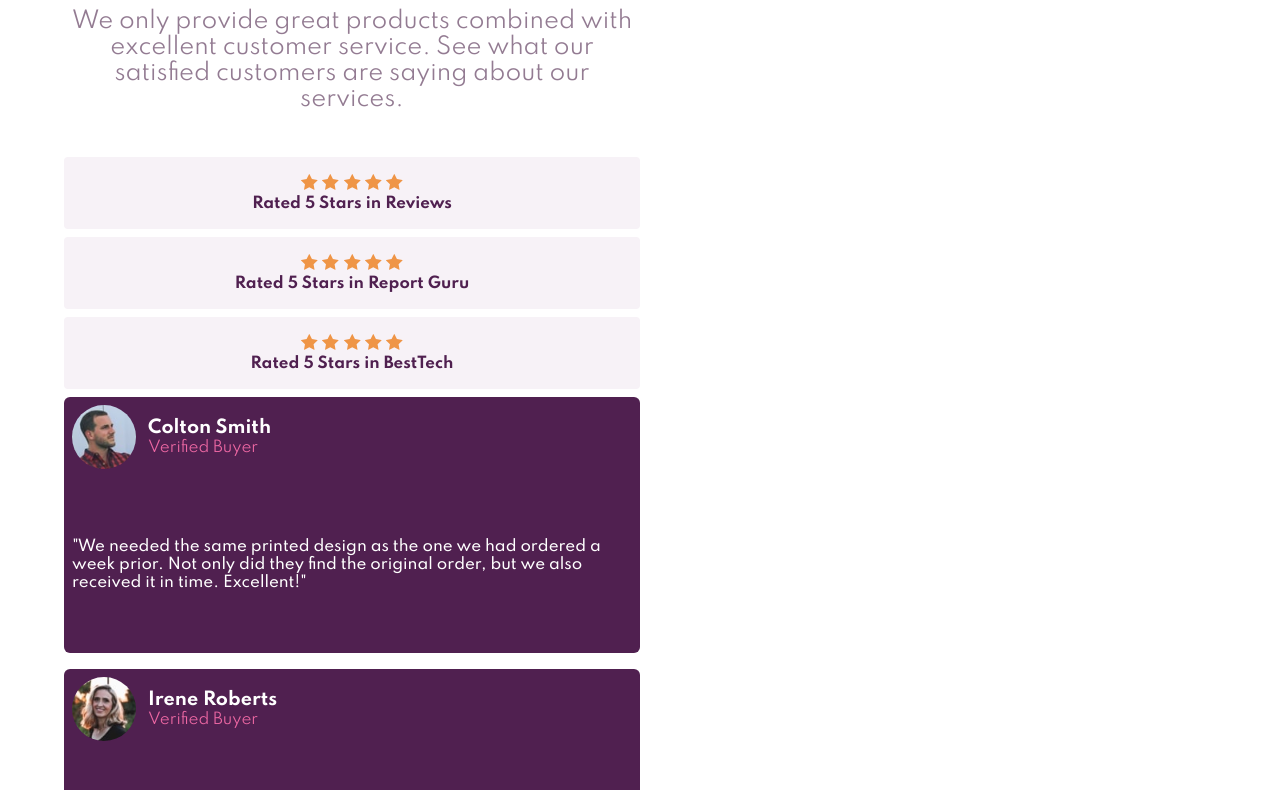
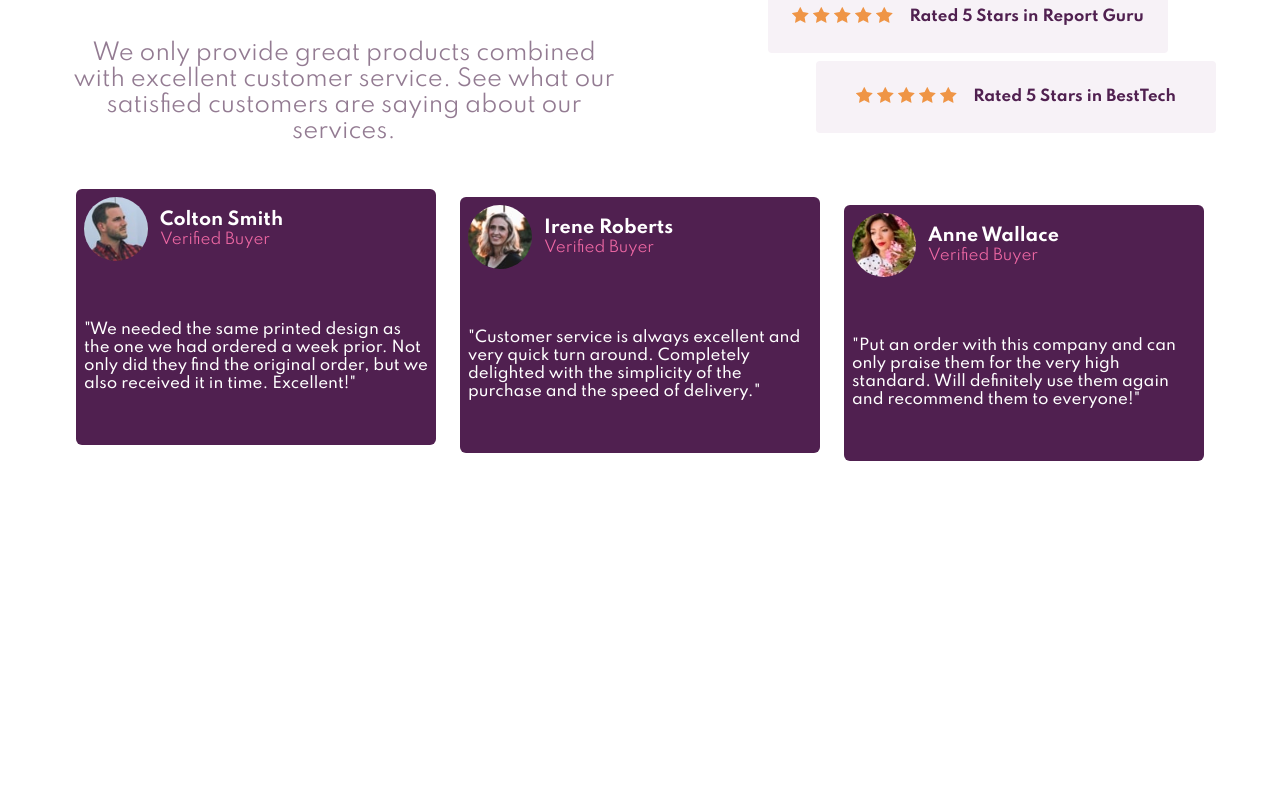
Before and after one commit to Caresle-Archive/social-proof-section, a plain HTML site: page index.html in a window 1280 px wide. Shown: the part 131-921 px from the top of the page. After the commit the page ends 800 px from the top, so only its background shows below. Drawn offline with Linux system fonts and the light colour scheme.

Commit message:
End desktop version

```diff
--- a/index.html
+++ b/index.html
@@ -18,6 +18,7 @@
   </head>
   <body>
     <main class="grid-container">
+      <div id="text-container">
         <h1 id="title" class="text--center text--bold text--primary flex--vertical-items-self-center">
           10,000+ of our users love our products.
         </h1>
@@ -26,8 +27,9 @@
           We only provide great products combined with excellent customer service.
           See what our satisfied customers are saying about our services.
         </h2>
+      </div>
       <div id="review-star-container">
-        <div class="review__card flex--center-elements flex--direction-column text--primary text--bold">
+        <div id="review-1" class="review__card flex--center-elements flex--direction-column text--primary text--bold">
           <div>
             <img src="./images/icon-star.svg" alt="star">
             <img src="./images/icon-star.svg" alt="star">
@@ -38,7 +40,7 @@
           <p>Rated 5 Stars in Reviews</p>
         </div>
 
-        <div class="review__card flex--center-elements flex--direction-column text--primary text--bold">
+        <div id="review-2" class="review__card flex--center-elements flex--direction-column text--primary text--bold">
           <div>
             <img src="./images/icon-star.svg" alt="star">
             <img src="./images/icon-star.svg" alt="star">
@@ -49,7 +51,7 @@
           <p>Rated 5 Stars in Report Guru</p>
         </div>
 
-        <div class="review__card flex--center-elements flex--direction-column text--primary text--bold">
+        <div id="review-3" class="review__card flex--center-elements flex--direction-column text--primary text--bold">
           <div>
             <img src="./images/icon-star.svg" alt="star">
             <img src="./images/icon-star.svg" alt="star">
--- a/style.css
+++ b/style.css
@@ -24,8 +24,16 @@ body {
 	width: 90%;
 	margin: 0 auto;
 	grid-template-columns: 1fr;
-	grid-template-rows: 96px 192px 240px 816px;
-	grid-template-areas: "title" "text-p" "star" "person";
+	grid-template-rows: 288px 240px 816px;
+	grid-template-areas: "text-container" "star" "person";
+}
+
+#text-container {
+	display: grid;
+	grid-area: text-container;
+	grid-template-columns: 1fr;
+	grid-template-rows: 96px 192px;
+	grid-template-areas: "title" "text-p";
 }
 
 #title {
@@ -138,8 +146,50 @@ body {
 	grid-area: p;
 }
 
-@media only screen and (min-width: 1000px) {
+@media only screen and (min-width: 1200px) {
 	.grid-container {
+		max-width: 1440px;
+		margin: 2rem auto;
 		grid-template-columns: repeat(2, 1fr);
+		grid-template-rows: 288px 272px;
+		grid-template-areas: "text-container star" "person person"
+	}
+
+	#review-star-container {
+		justify-items: center;
+	}
+
+	#review-person-container {
+		grid-template-columns: repeat(3, 1fr);
+		justify-items: center;
+	}
+
+	#review-1, #review-2, #review-3 {
+		flex-direction: row;
+		width: 400px;
+	}
+
+	#review-1 > p, #review-2 > p, #review-3 > p {
+		margin-left: 1rem;
+	}
+
+	#review-2 {
+		margin-left: 6rem;
+	}
+
+	#review-3 {
+		margin-left: 12rem;
+	}
+
+	#card-2 {
+		margin-top: 8px;
+	}
+
+	#card-3 {
+		margin-top: 1rem;
+	}
+
+	.review-person-card {
+		width: 360px;
 	}
 }
```
Lines whose indentation alone changed are shown as unchanged.
